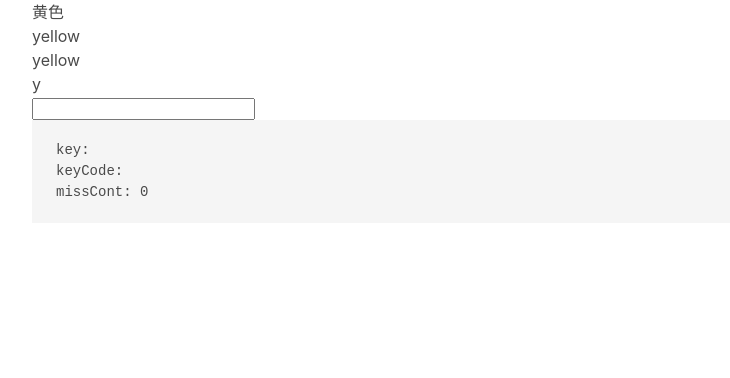
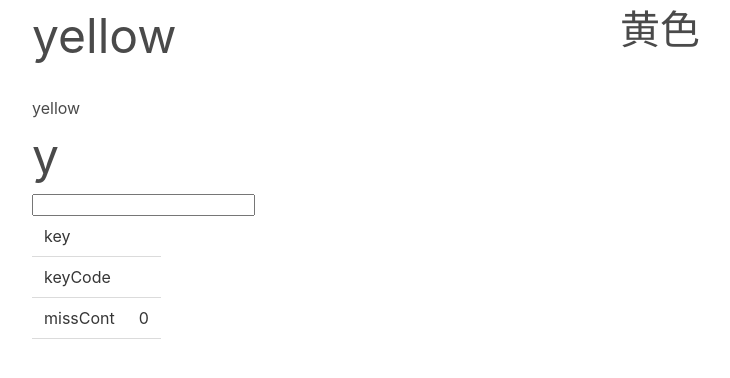
Before and after one commit to iitenkida7/typing, a Vue app: page / in a window 1280 px wide. Shown: the top 378 px of the page, without its empty margins (32-762 px from the left). Built offline with nearby package versions, Linux system fonts and the light colour scheme.

Commit message:
Modify design

```diff
--- a/src/App.vue
+++ b/src/App.vue
@@ -1,27 +1,38 @@
 <template>
   <div :v-if="completed === false">
-    <div>
-      {{ target.ja }}
-    </div>
-    <div>
-      {{ target.word }}
+    <div class="columns">
+      <div class="column">
+        <p class="is-size-1">{{ target.word }}</p>
+      </div>
+      <div class="column">
+        <p class="is-size-2">{{ target.ja }}</p>
+      </div>
     </div>
     <div>
       {{ remains }}
     </div>
     <div>
-      {{ targetChr }}
+      <p class="is-size-1">{{ targetChr }}</p>
     </div>
+
     <h1 v-if="completed">OK＼(^o^)／</h1>
     <input type="text" v-model="inputText" @keyup="keyPress" />
   </div>
 
-  <pre>
-key: {{ key }}
-keyCode: {{ keyCode }}
-missCont: {{ missCnt }}
-</pre
-  >
+  <table class="table">
+    <tr>
+      <td>key</td>
+      <td>{{ key }}</td>
+    </tr>
+    <tr>
+      <td>keyCode</td>
+      <td>{{ keyCode }}</td>
+    </tr>
+    <tr>
+      <td>missCont</td>
+      <td>{{ missCnt }}</td>
+    </tr>
+  </table>
 </template>
 
 <script>
```
